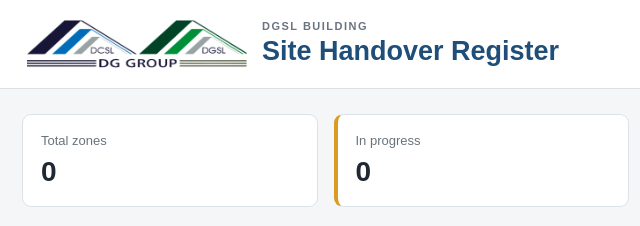
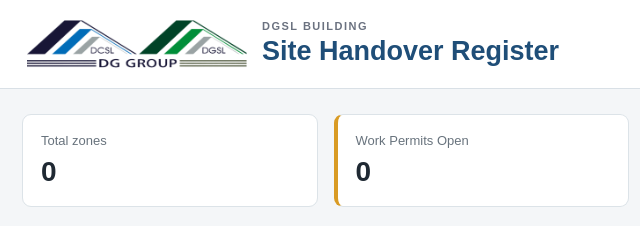
Before and after one commit to Elvira965/dgsl-site-register, a plain HTML site: page index.html in a window 1280 px wide. Shown: the top 226 px of the page, 3-643 px from the left. Drawn offline with nearby package versions, Linux system fonts and the light colour scheme; no server answers.

```diff
--- a/index.html
+++ b/index.html
@@ -44,7 +44,7 @@
   </article>
 
   <article class="amber">
-    <span>In progress</span>
+    <span>Work Permits Open</span>
     <strong id="progress">0</strong>
   </article>
 
```
